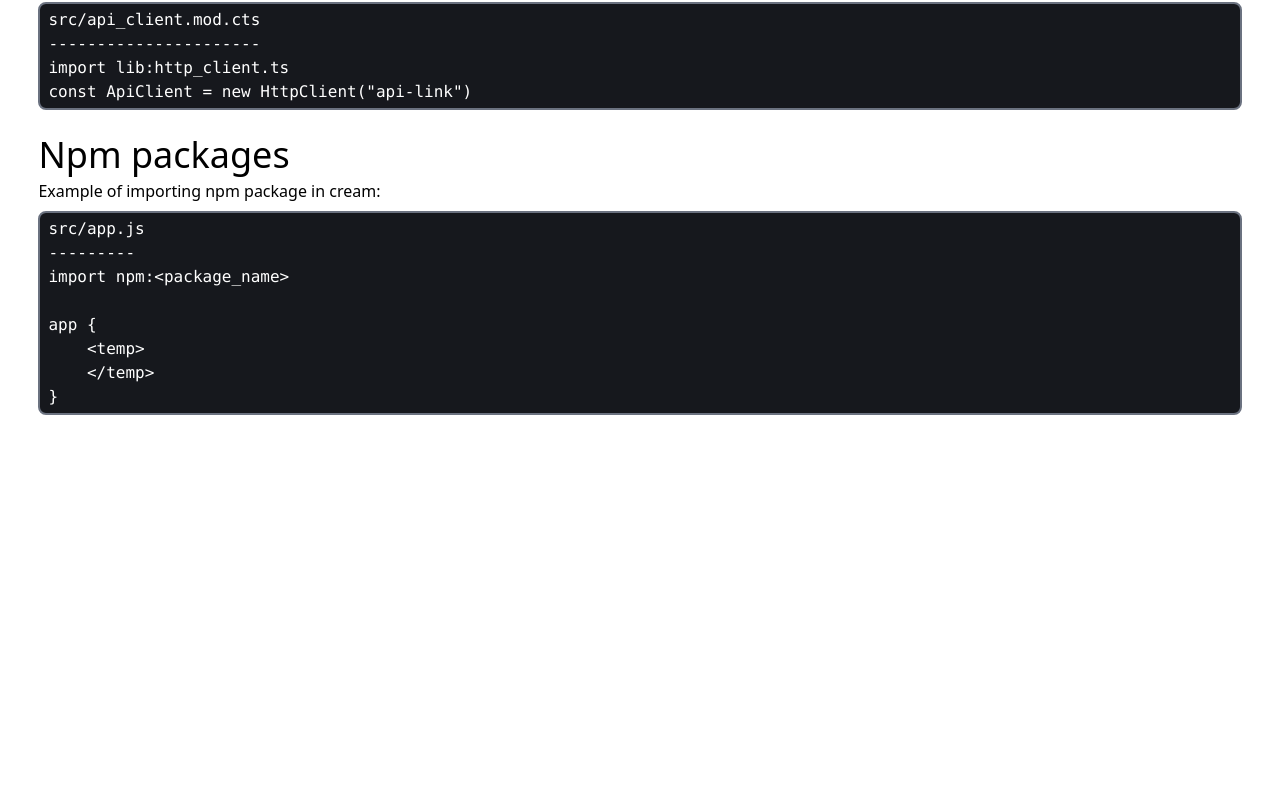
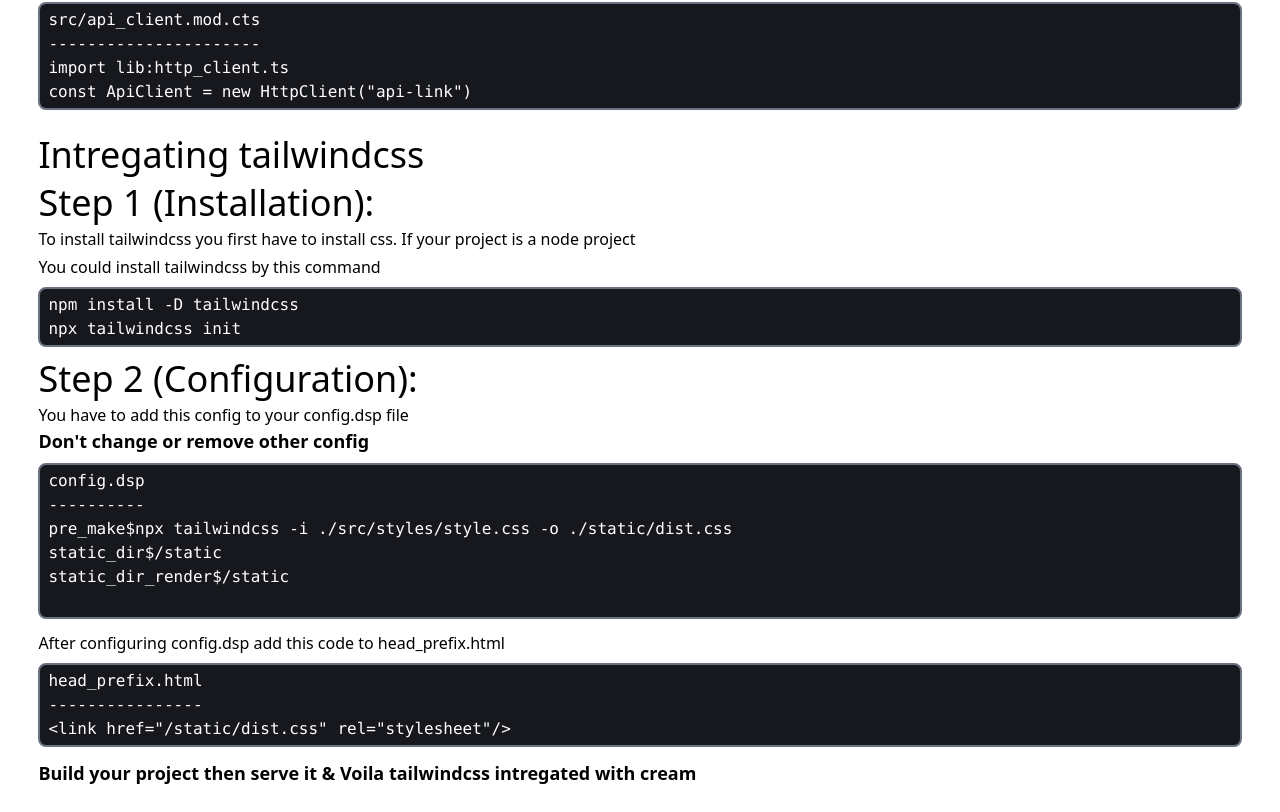
Before and after one commit to tm-ahad/cream_docs, a SvelteKit app: page /docs in a window 1280 px wide. Shown: the part 7988-8800 px from the top of the page. Before the commit the page ends 8415 px from the top, so only its background shows below. Built offline with nearby package versions, Linux system fonts and the light colour scheme.

Commit message:
README.md updated

```diff
--- a/src/routes/docs/+page.svelte
+++ b/src/routes/docs/+page.svelte
@@ -392,6 +392,33 @@
 </div>
 
 <div class="section">
+    <h1>Intregating tailwindcss</h1>
+    <h1 class="mt-2">Step 1 (Installation): </h1>
+    <p>To install tailwindcss you first have to install css. If your project is a node project</p>
+    <p>You could install tailwindcss by this command</p>
+    <pre class="code mt-2 mb-3"><code>npm install -D tailwindcss
+npx tailwindcss init </code></pre>
+
+    <h1>Step 2 (Configuration):</h1>
+    <p>You have to add this config to your config.dsp file</p>
+    <h2 class="font-semibold text-lg">Don't change or remove other config</h2>
+    <pre class="code mt-2 mb-3"><code>config.dsp
+----------
+pre_make$npx tailwindcss -i ./src/styles/style.css -o ./static/dist.css
+static_dir$/static
+static_dir_render$/static
+    </code></pre>
+    <p>After configuring config.dsp add this code to head_prefix.html</p>
+    <pre class="code mt-2 mb-3"><code>head_prefix.html
+----------------
+&ltlink href="/static/dist.css" rel="stylesheet"/&gt</code></pre>
+
+    <h2 class="text-lg font-semibold">
+        Build your project then serve it & Voila tailwindcss intregated with cream
+    </h2>
+</div>
+
+<div class="section">
     <h1>Npm packages</h1>
     <p>Example of importing npm package in cream:</p>
     <pre class="code mt-2 mb-3"><code>src/app.js
```
Also changed, not shown: 1 other file (tests, documents, lock files or other folders).
